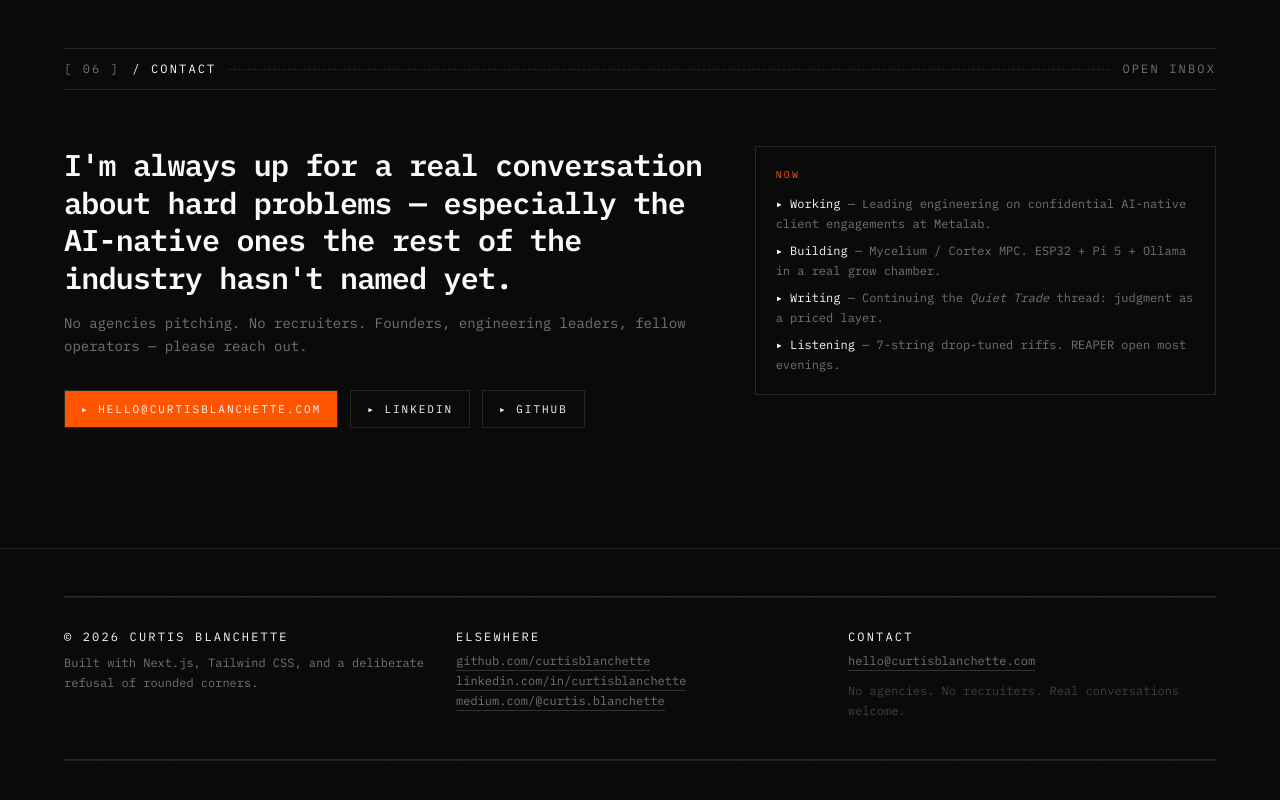
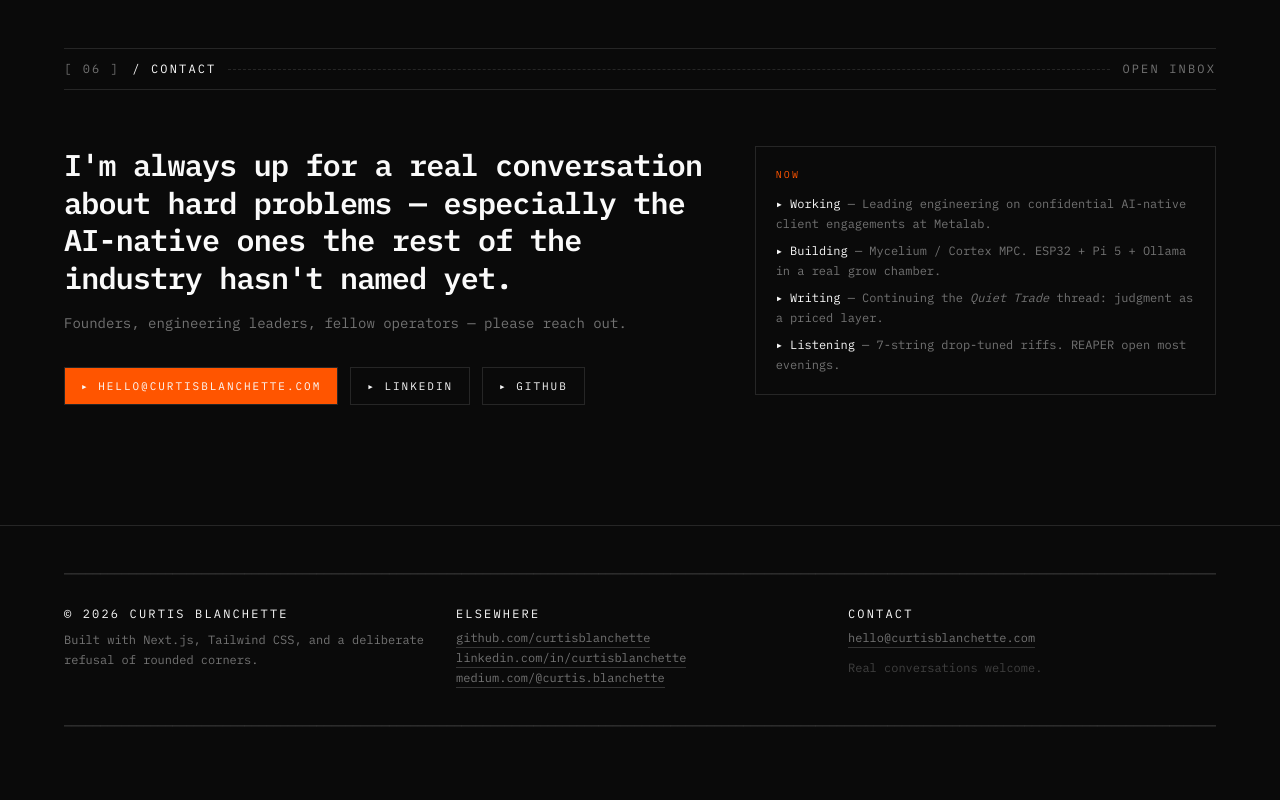
Before and after one commit to curtisblanchette/curtisblanchette.com, a Next.js app: page / in a window 1280 px wide. Shown: the part 6182-6982 px from the top of the page. After the commit the page ends 6956 px from the top, so only its background shows below. Built offline with nearby package versions, Linux system fonts and the light colour scheme; no server answers.

Commit message:
fix(contact): drop 'no recruiters/agencies' framing

```diff
--- a/src/app/page.tsx
+++ b/src/app/page.tsx
@@ -48,8 +48,8 @@ export default function HomePage() {
               named yet.
             </p>
             <p className="mt-4 text-sm text-muted max-w-2xl leading-relaxed">
-              No agencies pitching. No recruiters. Founders, engineering
-              leaders, fellow operators — please reach out.
+              Founders, engineering leaders, fellow operators — please reach
+              out.
             </p>
             <div className="mt-8 flex flex-wrap gap-3 text-[11px] uppercase tracking-[0.18em]">
               <a
--- a/src/components/footer.tsx
+++ b/src/components/footer.tsx
@@ -64,7 +64,7 @@ export function Footer() {
               hello@curtisblanchette.com
             </a>
             <p className="mt-3 text-faint leading-relaxed">
-              No agencies. No recruiters. Real conversations welcome.
+              Real conversations welcome.
             </p>
           </div>
         </div>
```
